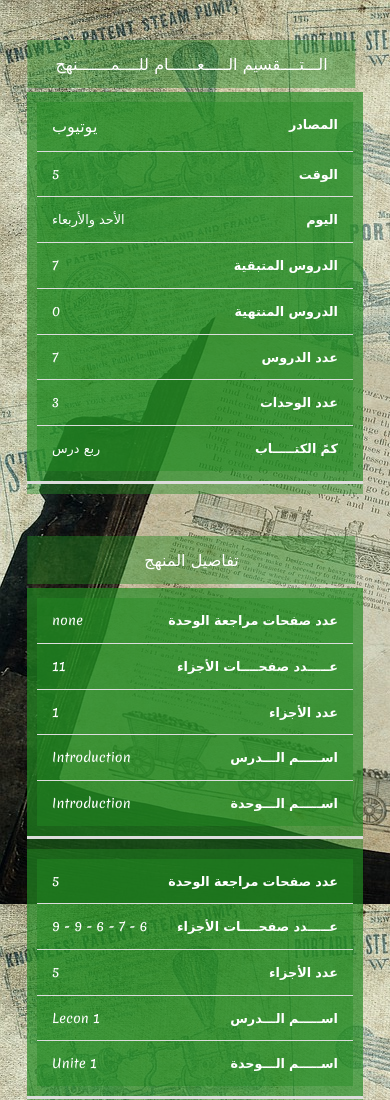
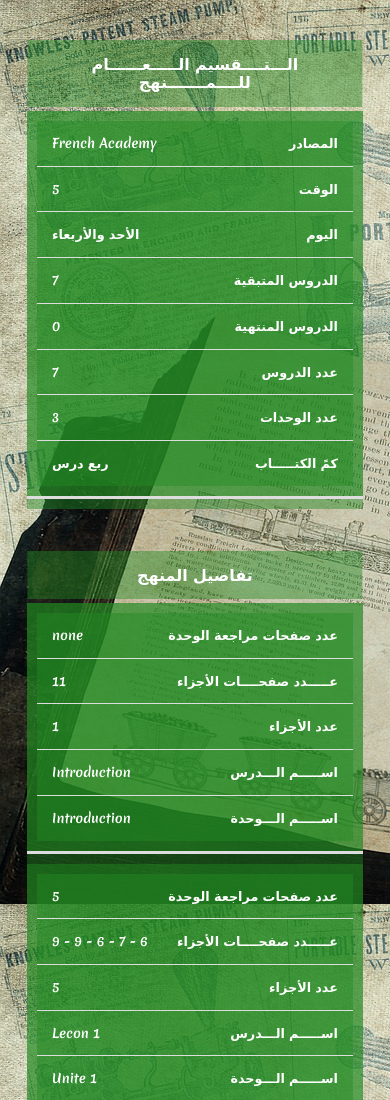
Before and after one commit to Ziad-Ezzat-710/French, a plain HTML site: page index.html in a window 390 px wide. Shown: the top 1100 px of the page. Drawn offline with Linux system fonts and the light colour scheme.

Commit message:
New Files

```diff
--- a/css/main.css
+++ b/css/main.css
@@ -3,6 +3,7 @@
     padding: 0;
     margin: 0;
     box-sizing: border-box;
+    font-weight: bold;
 }
 body {
     font-family: 'Merienda', cursive;
@@ -57,7 +58,7 @@ table th, td, caption {
     padding: 15px;
 }
 caption {
-    width: 98.9%;
+    width: calc(100% - 5px);
     transform: translateX(0.2%);
 }
 table tr {
@@ -105,7 +106,7 @@ table tr {
         margin-bottom: 0;
     }
     caption {
-        width: 96.6%;
+        width: calc(100% - 5px);
         transform: translateX(0.7%);
     }
 }
--- a/index.html
+++ b/index.html
@@ -38,7 +38,7 @@
             <tbody>
                 <tr>
                     <td data-label="المصادر">
-                        <a target="_blank" href="https://www.youtube.com/playlist?list=PLNZylwdJLcQmlT3xE4kIoy4cpM-wbIL0t">يوتيوب</a></td>
+                        <a style="font-size: 13px;" target="_blank" href="https://www.youtube.com/playlist?list=PLC9qRFlrs3RPHyMH9SZJHRyeCMW-70nRy">French Academy</a></td>
                     <td data-label="الوقت">5</td>
                     <td data-label="اليوم">الأحد والأربعاء</td>
                     <td data-label="الدروس المتبقية">7</td>
```
